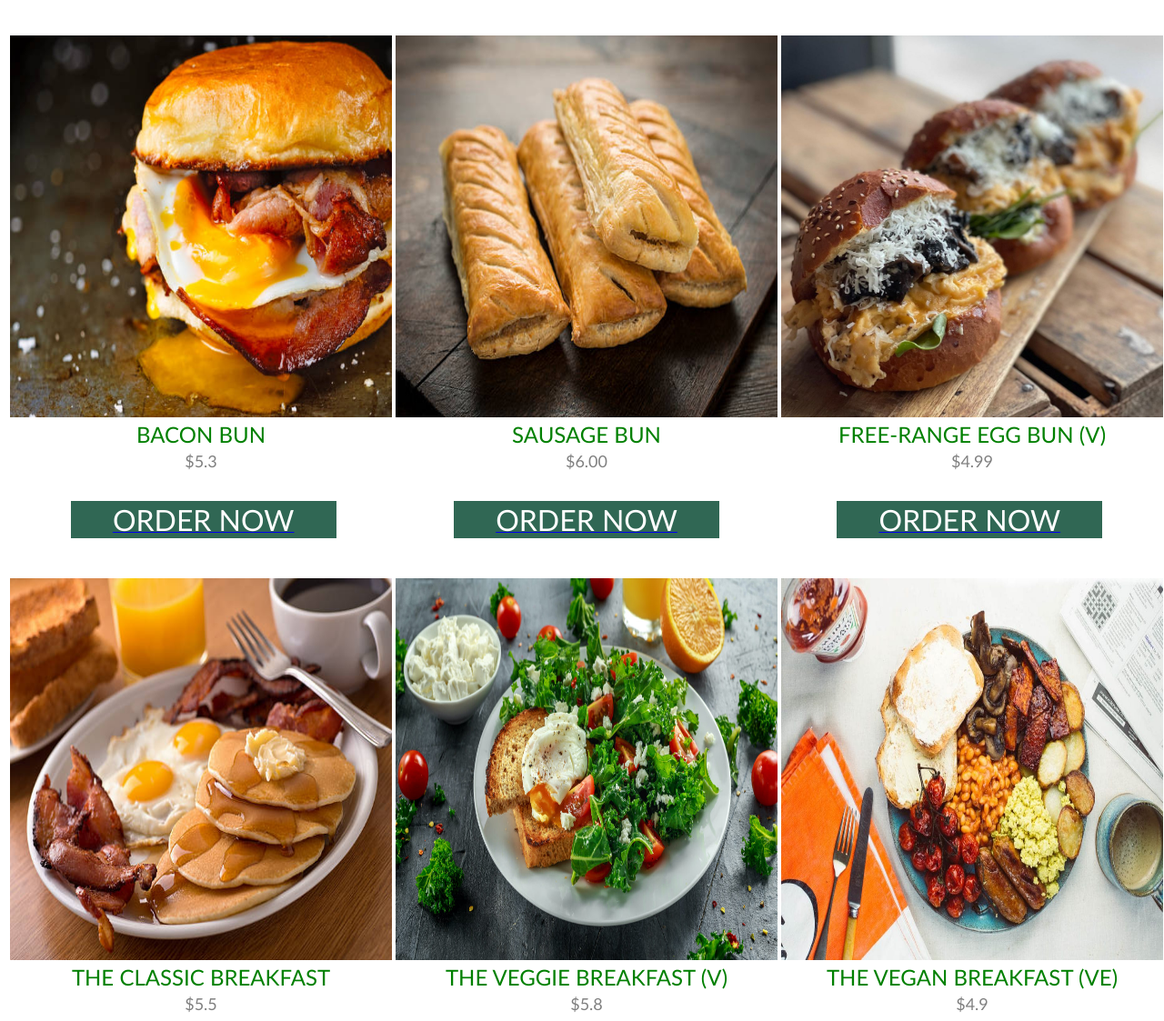
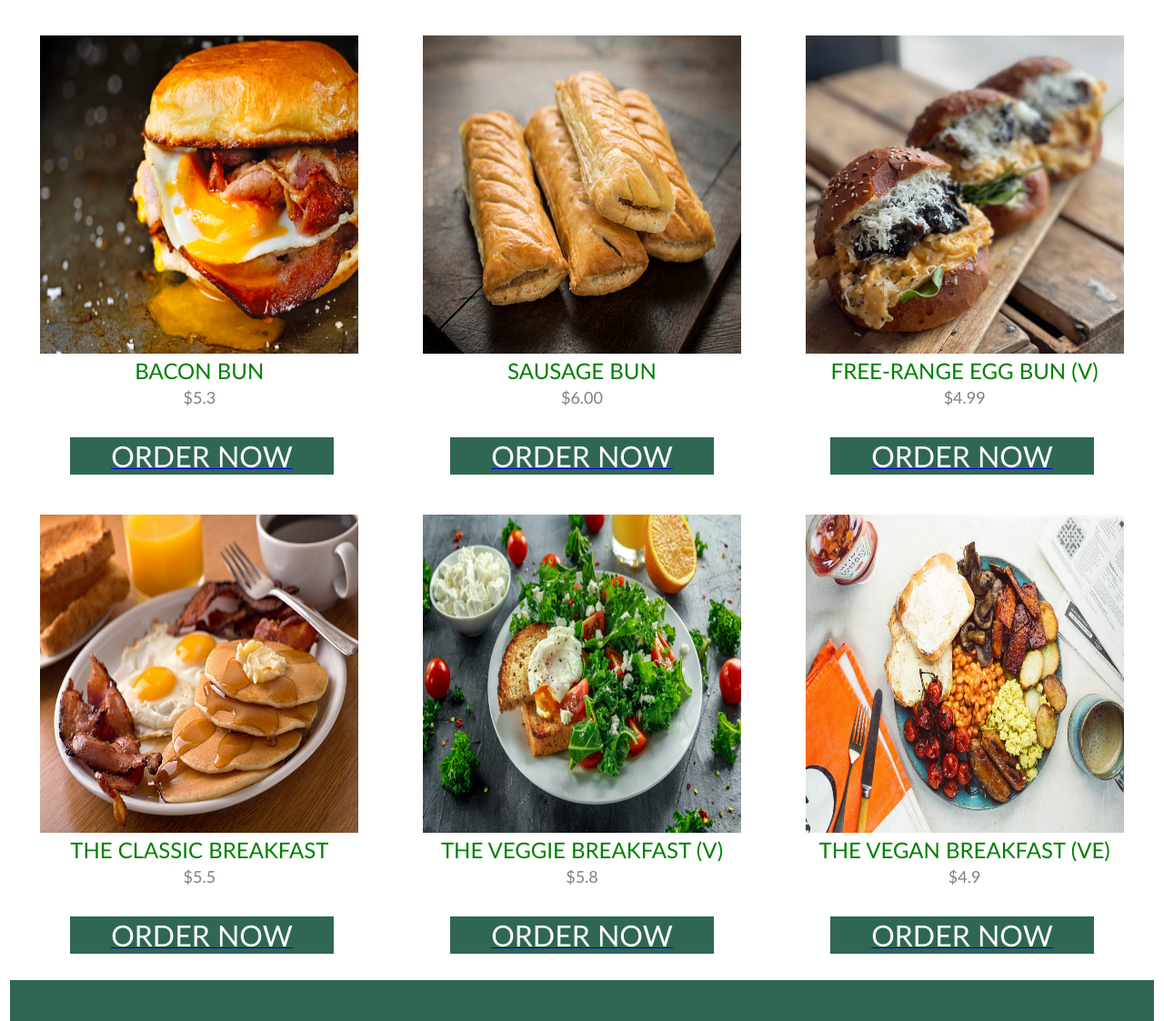
Before and after one commit to mubashir986/HARVESTER_WEBSITE, a plain HTML site: page breakfast.html in a window 1280 px wide. Shown: the part 915-2038 px from the top of the page at 91% size. Drawn offline with Linux system fonts and the light colour scheme.

Commit message:
Update breakfast.html

```diff
--- a/breakfast.html
+++ b/breakfast.html
@@ -46,11 +46,11 @@ You can build your own breakfast and choose as much as you like, then we’ll co
 </table>
 <table width="100%">
 <tr>
-<td align="center" width="33.33%"><br><br><img src= "images\f56.jpg" width="420" height="420">
+<td align="center" width="33.33%"><br><br><img src= "images\f56.jpg" width="350" height="350">
 </td>
-<td align="center" width="33.33%"><br><br><img src= "images\f57.jpg" width="420" height="420">
+<td align="center" width="33.33%"><br><br><img src= "images\f57.jpg" width="350" height="350">
 </td>
-<td align="center" width="33.33%"><br><br><img src= "images\f58.jpg" width="420" height="420">
+<td align="center" width="33.33%"><br><br><img src= "images\f58.jpg" width="350" height="350">
 </tr>
 <tr>
 <td align="center"><font size="5" face="Calibri" color="GREEN">BACON BUN</font></td>
@@ -86,11 +86,11 @@ You can build your own breakfast and choose as much as you like, then we’ll co
 
 <table width="100%">
 <tr>
-<td align="center" width="33.33%"><br><br><img src= "images\f53.jpg" width="420" height="420">
+<td align="center" width="33.33%"><br><br><img src= "images\f53.jpg" width="350" height="350">
 </td>
-<td align="center" width="33.33%"><br><br><img src= "images\f54.jpeg" width="420" height="420">
+<td align="center" width="33.33%"><br><br><img src= "images\f54.jpeg" width="350" height="350">
 </td>
-<td align="center" width="33.33%"><br><br><img src= "images\f55.jpg" width="420" height="420">
+<td align="center" width="33.33%"><br><br><img src= "images\f55.jpg" width="350" height="350">
 </tr>
 <tr>
 <td align="center"><font size="5" face="Calibri" color="GREEN">THE CLASSIC BREAKFAST</font></td>
```
